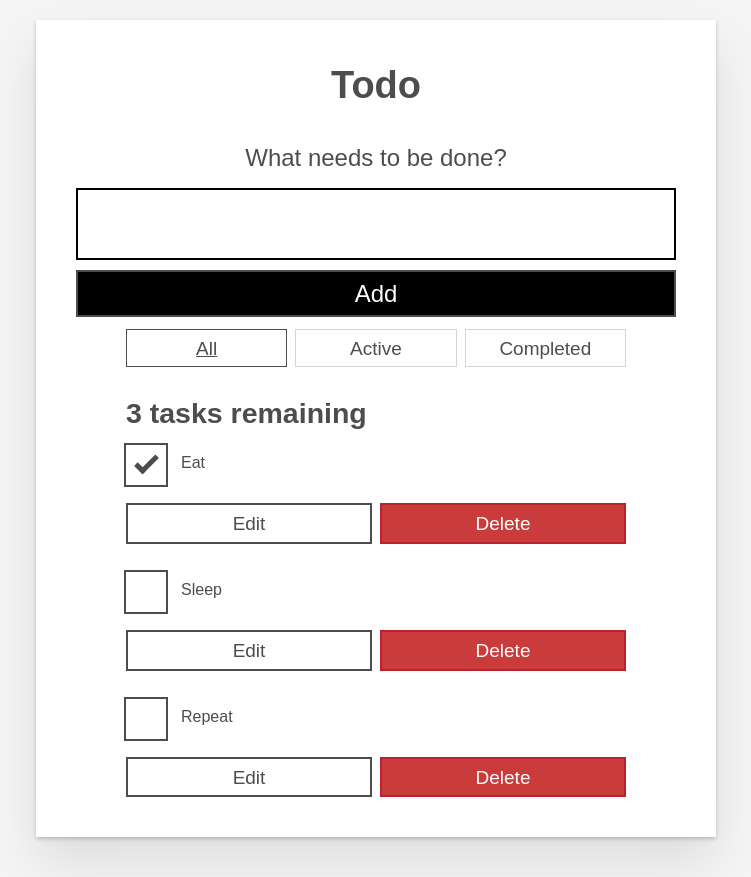
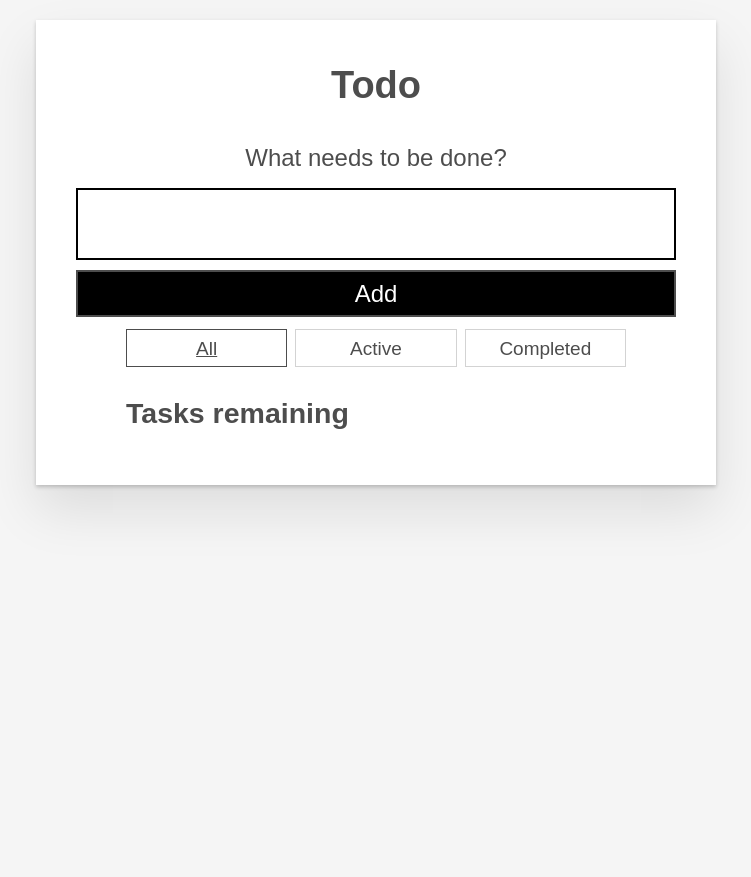
Before and after one commit to longjianjiang/ReactToDo, a React (Create React App) app: page / in a window 1280 px wide. Shown: the whole page, without its empty margins (264-1015 px from the left). After the commit the page ends 800 px from the top, so only its background shows below. Built offline with nearby package versions, Linux system fonts and the light colour scheme.

Commit message:
to do list use store

```diff
--- a/package.json
+++ b/package.json
@@ -6,7 +6,6 @@
     "@testing-library/jest-dom": "^5.14.1",
     "@testing-library/react": "^11.2.7",
     "@testing-library/user-event": "^12.8.3",
-    "nanoid": "^3.1.28",
     "react": "^17.0.2",
     "react-dom": "^17.0.2",
     "react-redux": "^7.2.5",
--- a/src/App.js
+++ b/src/App.js
@@ -1,8 +1,7 @@
 import React, {useState} from "react";
-import { nanoid } from "nanoid";
-import Todo from "./components/Todo";
 import AddTodo from "./components/AddTodo";
 import FilterButton from "./components/FilterButton";
+import VisibleTodoList from "./containers/VisibleTodoList";
 
 const FILTER_MAP = {
     All: () => true,
@@ -11,8 +10,9 @@ const FILTER_MAP = {
 };
 const FILTER_NAMES = Object.keys(FILTER_MAP);
 
-function App(props) {
+function App() {
     const [filter, setFilter] = useState('All');
+    /*
     const [tasks, setTasks] = useState(props.tasks);
   const taskList = tasks
     .filter(FILTER_MAP[filter])
@@ -28,6 +28,7 @@ function App(props) {
     />
     )
   );
+  */
   const filterList = FILTER_NAMES.map(name => (
     <FilterButton
       key={name}
@@ -36,10 +37,9 @@ function App(props) {
       setFilter={setFilter}
     />
   ));
-  const tasksNoun = taskList.length !== 1 ? 'tasks' : 'task';
-  const headingText = `${taskList.length} ${tasksNoun} remaining`;
+  const headingText = `Tasks remaining`;
 
-
+  /*
   function addTask(name) {
     const newTask = { id: "todo-" + nanoid(), name: name, completed: false };
     setTasks([...tasks, newTask]);
@@ -69,6 +69,7 @@ function App(props) {
       });
       setTasks(updatedTasks);
   }
+  */
 
   return (
     <div className="todoapp stack-large">
@@ -78,13 +79,7 @@ function App(props) {
           {filterList}
       </div>
       <h2 id="list-heading">{headingText}</h2>
-      <ul
-        role="list"
-        className="todo-list stack-large stack-exception"
-        aria-labelledby="list-heading"
-      >
-        {taskList}
-      </ul>
+      <VisibleTodoList />
     </div>
   );
 }
--- a/src/components/AddTodo.js
+++ b/src/components/AddTodo.js
@@ -1,14 +1,16 @@
 import React, { useState } from "react";
 import { connect } from "react-redux";
 import { addTodo } from "../redux/list/action";
+import { store } from "../redux";
 
 function AddTodo({ dispatch }) {
     const [name, setName] = useState("");
 
     function handleSubmit(e) {
+        const tmp = store.getState();
+        console.log(tmp);
         e.preventDefault();
         if (!name.trim()) { return; }
-        console.log("name = " + name);
         dispatch(addTodo(name));
         setName("");
     }
--- a/src/components/TodoList.js
+++ b/src/components/TodoList.js
@@ -1 +1,20 @@
+import React from "react";
 import Todo from "./Todo";
+
+const TodoList = ({list, toggleTodo}) => (
+    <ul
+        role="list"
+        className="todo-list stack-large stack-exception"
+        aria-labelledby="list-heading"
+    >
+        {list.map(task =>
+            <Todo
+                key={task.id}
+                {...task}
+                toggleTaskCompleted={toggleTodo}
+            />
+        )}
+    </ul>
+);
+
+export default TodoList;
--- /dev/null
+++ b/src/containers/VisibleTodoList.js
@@ -0,0 +1,16 @@
+import { connect } from "react-redux";
+import TodoList from "../components/TodoList";
+import { toggleTodo } from "../redux/list/action";
+
+const mapStateToProps = state => ({
+  list: state.list
+});
+
+const mapDispatchToProps = dispatch => ({
+  toggleTodo: id => dispatch(toggleTodo(id))
+});
+
+export default connect(
+  mapStateToProps,
+  mapDispatchToProps
+)(TodoList)
--- a/src/index.js
+++ b/src/index.js
@@ -6,15 +6,9 @@ import reportWebVitals from './reportWebVitals';
 import { Provider } from 'react-redux';
 import { store } from './redux';
 
-const DATA = [
-  { id: "todo-0", name: "Eat", completed: true },
-  { id: "todo-1", name: "Sleep", completed: false },
-  { id: "todo-2", name: "Repeat", completed: false }
-];
-
 ReactDOM.render(
   <Provider store={store}>
-    <App tasks={DATA}/>
+    <App />
   </Provider>,
   document.getElementById('root')
 );
--- a/src/redux/list/reducer.js
+++ b/src/redux/list/reducer.js
@@ -3,7 +3,6 @@ import { ADD_TODO, TOGGLE_TODO, DELETE_TODO } from "./action";
 export default function list(state = [], action) {
     switch (action.type) {
         case ADD_TODO:
-            console.log(state)
             return [
                 ...state,
                 {
```
